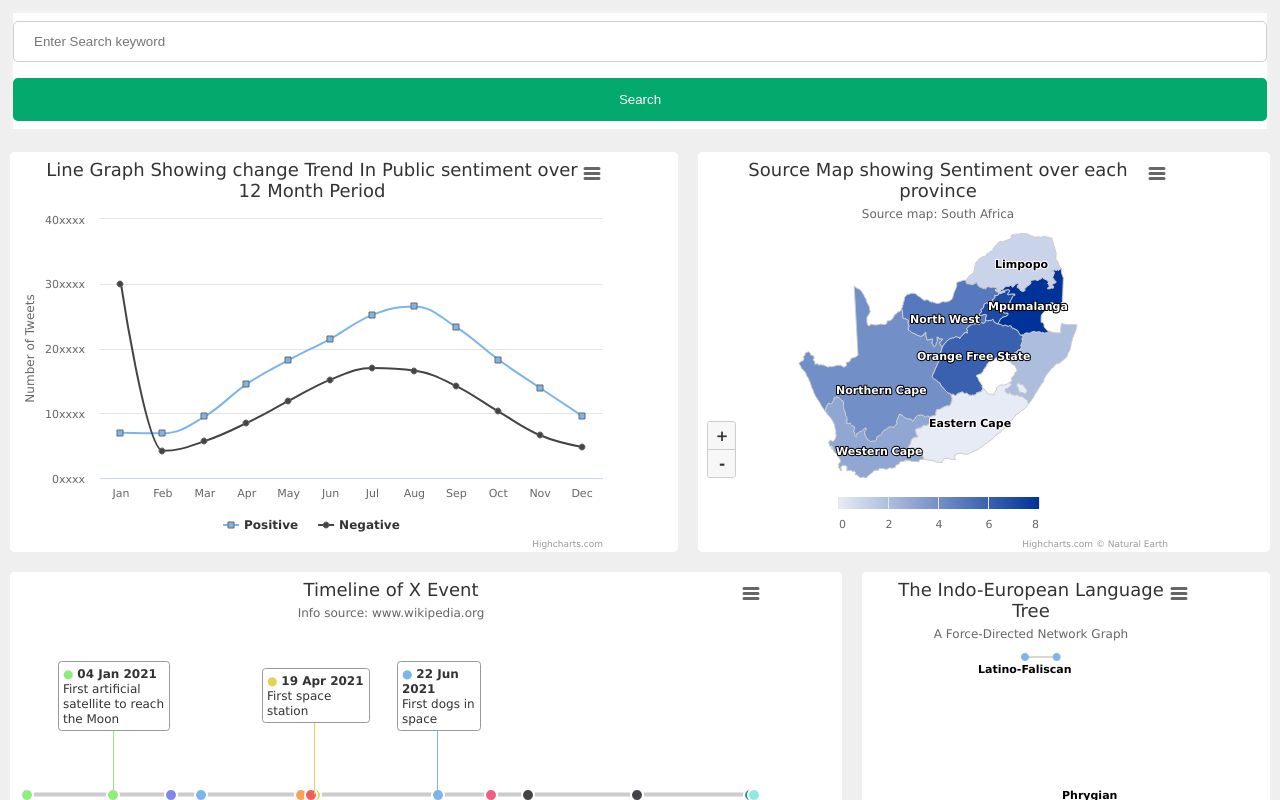
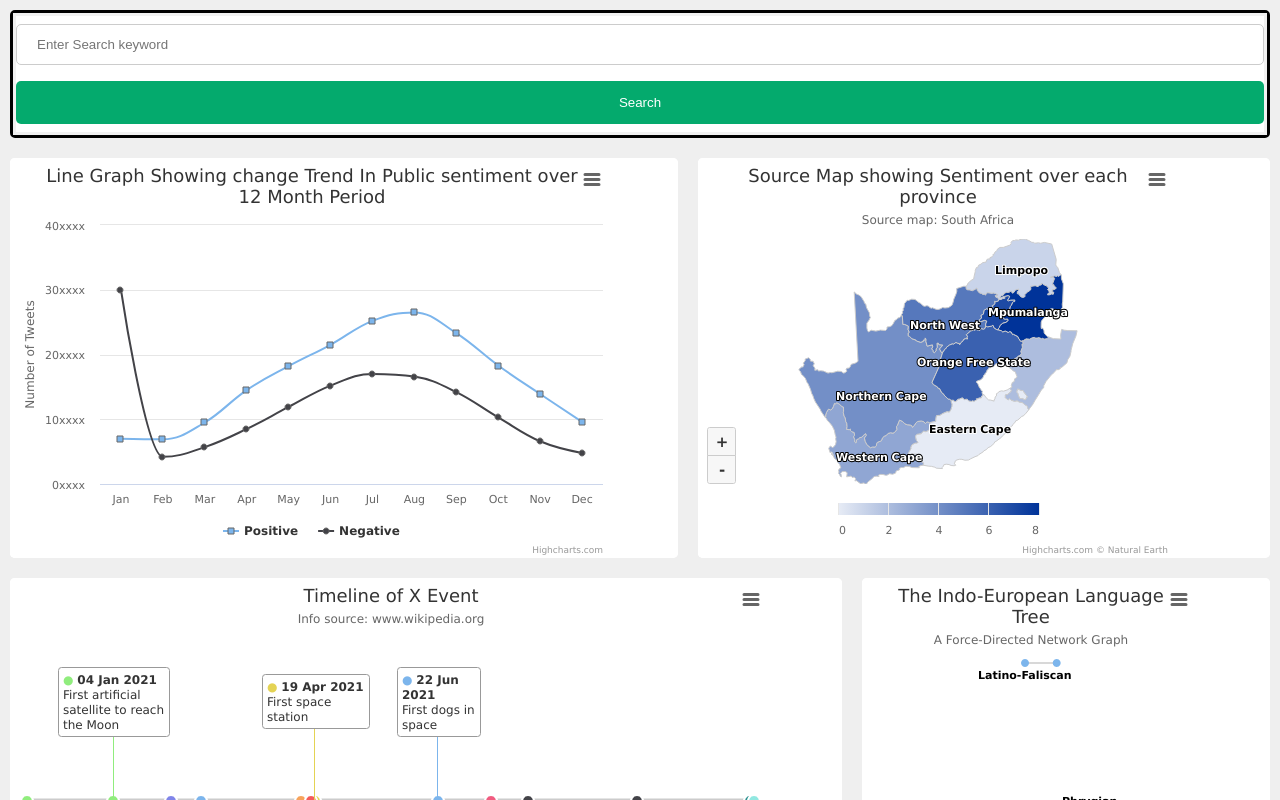
Before and after one commit to COS301-SE-2021/Integrated-Data-Intelligence-Suite, a React (Create React App) app in the folder frontend/: page /dashboard in a window 1280 px wide. Shown: the top 800 px of the page. Built offline with nearby package versions, Linux system fonts and the light colour scheme.

Commit message:
added More debugging tools to Form

```diff
--- a/frontend/src/app/components/GraphList.js
+++ b/frontend/src/app/components/GraphList.js
@@ -482,7 +482,8 @@ class GraphList extends React.Component {
 
 				<div class='search_bar' id='search_bar_div'>
 					<form
-						class ='search-form'
+						className ='search-form'
+						id = 'input_keyword_form'
 						name="form-keyword"
 						onSubmit={e => {
 						e.preventDefault();
--- a/frontend/src/styles/graphList.css
+++ b/frontend/src/styles/graphList.css
@@ -1,7 +1,7 @@
 #search_bar_div{
 	border: none;
-	/*border-color: black;*/
-	/*border-style: solid;*/
+	border-color: black;
+	border-style: solid;
 
 }
 
```
